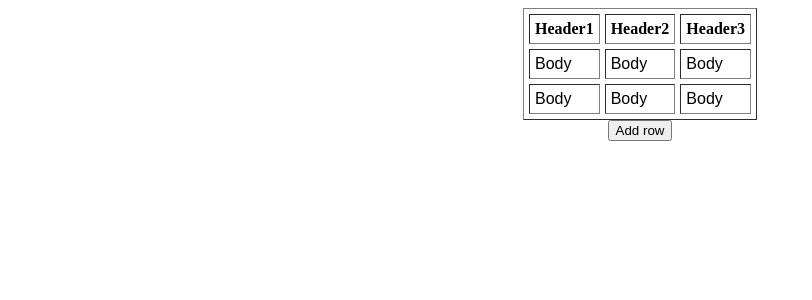
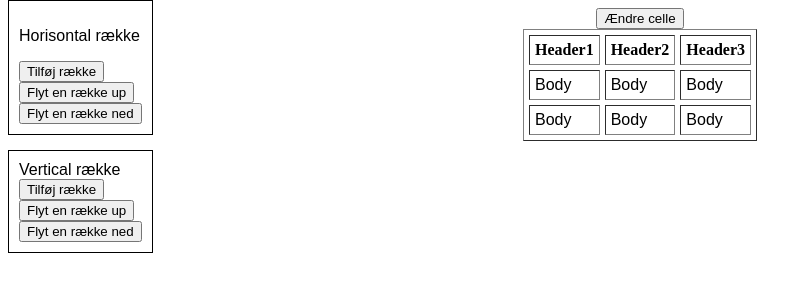
Before and after one commit to skille97/RAVI, a Flask app: page / in a window 1280 px wide. Shown: the top 300 px of the page, without its empty margins (0-812 px from the left). Run offline with Flask 2, Linux system fonts and the light colour scheme.

Commit message:
Added request system and buttons

```diff
--- a/main.py
+++ b/main.py
@@ -27,17 +27,22 @@ def changeCell():
 
 @app.route('/moveRow/', methods=['POST'])
 def moveRow():
+    #Axis bliver givet i x og y
     axis=request.json['axis']
-    start=request.json['from']
-    to=request.json['to']
-    return 1
+    row=request.json['row']
+    #Direc vil være -1 hvis det er ned eller til venstre. og direc vil være 1 hvis det er up eller højre
+    direc=request.json['direc']
+    print(axis + "     " + str(row) + "     " + direc)
+    return "true"
 
 
 @app.route('/addRow/', methods=['POST'])
 def addRow():
+    #Axis bliver givet i x og y, og ja jeg tjækker før det bliver sendt
     axis=request.json['axis']
-    number=request.json['number']
-    return 1
+    name=request.json['name']
+    print(axis + "     " + name)
+    return "true"
 
 
 
--- a/static/buttons.js
+++ b/static/buttons.js
@@ -1,16 +1,66 @@
-function newYrow(){
+function newRow(axis){
   console.log("test");
+  var name = prompt("Hvad skal den nye række hedde?");
+  if(name != null  && name != "null" && name != "" && name != "undefined" && name != " "){
+    if(axis == "y" || axis == "x"){
       $.ajax({
         type: 'POST',
         // Provide correct Content-Type, so that Flask will know how to process it.
         contentType: 'application/json',
         // Encode your data as JSON.
-    data: JSON.stringify({"cell":"1,3", "data": "hej"}),
+        data: JSON.stringify({"axis":axis, "name": name}),
+        // This is the type of data you're expecting back from the server.
+        dataType: 'json',
+        url: '/addRow/',
+        success: function (e) {
+            console.log(e);
+            alert("Request sendt");
+        }
+      });
+    }
+  }
+}
+
+function moveRow(axis, direc){
+  var row = parseInt(prompt("Hvilken række skal flyttes?"));
+  if(!isNaN(row) && row != "none"){
+    $.ajax({
+      type: 'POST',
+      // Provide correct Content-Type, so that Flask will know how to process it.
+      contentType: 'application/json',
+      // Encode your data as JSON.
+      data: JSON.stringify({"axis":axis, "row": row, "direc" : direc}),
+      // This is the type of data you're expecting back from the server.
+      dataType: 'json',
+      url: '/moveRow/',
+      success: function (e) {
+          console.log(e);
+          alert("Request sendt");
+      }
+    });
+  }
+}
+
+
+function changeCell(){
+  var cell = prompt("Hvilken celle skal ændres? Adskild med komma. Fx '2,3'");
+  if(cell.indexOf(",") > -1){
+    var input = prompt("Hvad skal den ændres til?");
+    $.ajax({
+      type: 'POST',
+      // Provide correct Content-Type, so that Flask will know how to process it.
+      contentType: 'application/json',
+      // Encode your data as JSON.
+      data: JSON.stringify({"cell":cell, "data": input}),
       // This is the type of data you're expecting back from the server.
       dataType: 'json',
       url: '/changeCell/',
       success: function (e) {
           console.log(e);
+          alert("Request sendt");
       }
     });
+
   }
+
+}
--- a/static/index.js
+++ b/static/index.js
@@ -13,8 +13,4 @@ $(document).ready(function(){
       }
     });
 
-
-
-
-
 });
--- a/templates/index.html
+++ b/templates/index.html
@@ -4,11 +4,36 @@
 		<link rel="stylesheet" type="text/css" href="{{ url_for('static', filename = 'index.css') }}">
 		<script src="https://ajax.googleapis.com/ajax/libs/jquery/2.2.4/jquery.min.js"></script>
 		<script src="{{ url_for('static', filename = 'index.js') }}"></script>
+
+		<!-- Move me to a seperate script -->
+		<style>
+			.button {
+				display: block;
+				font-family: arial;
+			}
+
+			.xButtons {
+				position: absolute;
+				top:0px;
+				border:1px solid;
+				padding:10px;
+				font-family: arial;
+			}
+			.yButtons {
+				position: absolute;
+				top:150px;
+				border:1px solid;
+				padding:10px;
+				font-family: arial;
+			}
+		</style>
+
 	</head>
 	<body>
 		<script src="{{ url_for('static', filename = 'buttons.js') }}"></script>
 
 		<center>
+			<button type="button" onclick="changeCell()">Ændre celle</button>
 			<table border="1" cellpadding="5" cellspacing="5">
 				<tr>
 					{% for row in headers %}
@@ -24,7 +49,20 @@
 				</tr>
 				{% endfor %}
 			</table>
-			<button type="button" onclick="newYrow()">Add row</button>
+			<div class="xButtons" align="left">
+				<p>Horisontal række</p>
+				<button class="button" type="button" onclick="newRow('y')">Tilføj række</button>
+				<button class="button" type="button" onclick="moveRow('y', '1')">Flyt en række up</button>
+				<button class="button" type="button" onclick="moveRow('y', '-1')">Flyt en række ned</button>
+			</div>
+
+			<div class="yButtons" align="left">
+				Vertical række
+				<button class="button" type="button" onclick="newRow('y')">Tilføj række</button>
+				<button class="button" type="button" onclick="moveRow('y', '1')">Flyt en række up</button>
+				<button class="button" type="button" onclick="moveRow('y', '-1')">Flyt en række ned</button>
+			</div>
+
 		</center>
 		<body>
 </html>
```
Lines whose indentation alone changed are shown as unchanged.
